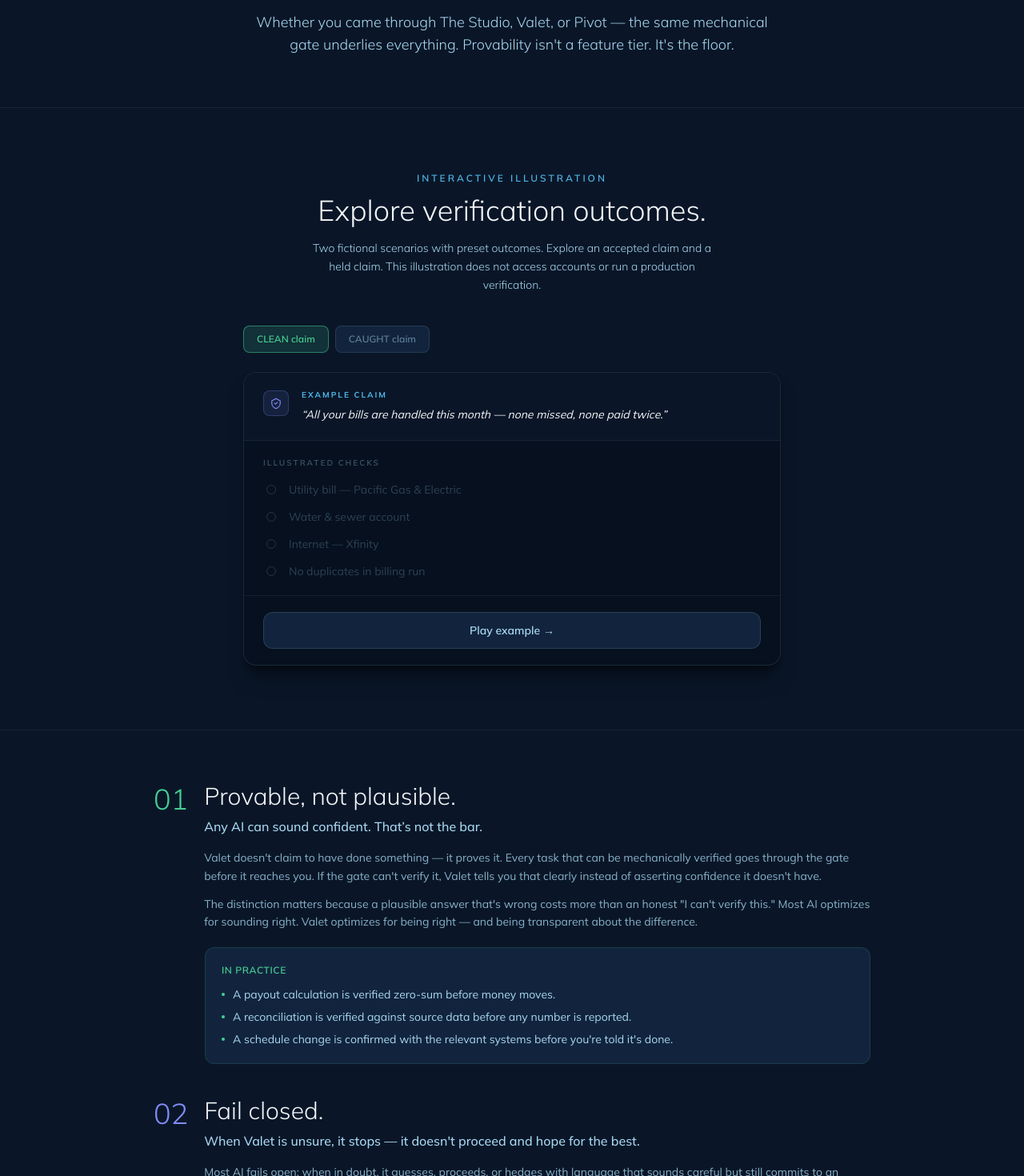
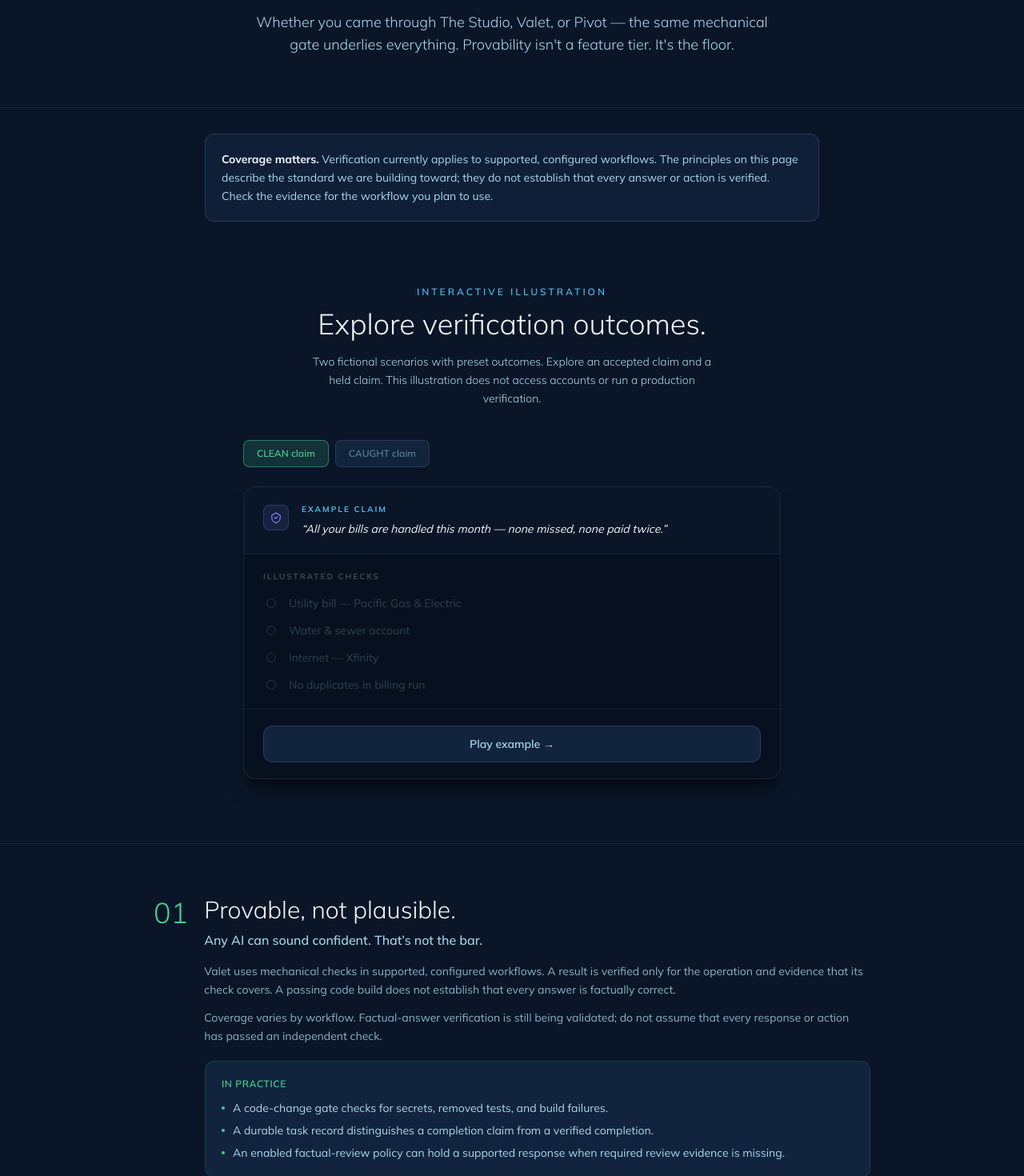
Before and after one commit to BubbaB10/micro-titan-com, a Next.js app: page /why-provable in a window 1280 px wide. Shown: the part 320-1790 px from the top of the page at 80% size. Built offline with nearby package versions, Linux system fonts and the light colour scheme.

Commit message:
Scope public verification claims to supported workflows

```diff
--- a/app/why-provable/page.tsx
+++ b/app/why-provable/page.tsx
@@ -32,17 +32,13 @@ const PILLARS = [
     title: "Provable, not plausible.",
     color: "#46cf93",
     lead: "Any AI can sound confident. That’s not the bar.",
-    body: `Valet doesn't claim to have done something — it proves it. Every task that can be
-mechanically verified goes through the gate before it reaches you. If the gate can't verify it,
-Valet tells you that clearly instead of asserting confidence it doesn't have.
+    body: `Valet uses mechanical checks in supported, configured workflows. A result is verified only for the operation and evidence that its check covers. A passing code build does not establish that every answer is factually correct.
 
-The distinction matters because a plausible answer that's wrong costs more than an honest
-"I can't verify this." Most AI optimizes for sounding right. Valet optimizes for being right
-— and being transparent about the difference.`,
+Coverage varies by workflow. Factual-answer verification is still being validated; do not assume that every response or action has passed an independent check.`,
     examples: [
-      "A payout calculation is verified zero-sum before money moves.",
-      "A reconciliation is verified against source data before any number is reported.",
-      "A schedule change is confirmed with the relevant systems before you're told it's done.",
+      "A code-change gate checks for secrets, removed tests, and build failures.",
+      "A durable task record distinguishes a completion claim from a verified completion.",
+      "An enabled factual-review policy can hold a supported response when required review evidence is missing.",
     ],
   },
   {
@@ -103,6 +99,15 @@ export default function WhyProvablePage() {
             everything. Provability isn&apos;t a feature tier. It&apos;s the floor.
           </p>
         </div>
+      </section>
+
+      <section className="px-4 pt-8" aria-label="Verification coverage">
+        <p className="max-w-3xl mx-auto rounded-xl border border-[rgba(168,216,240,0.15)] bg-[#0f1f38] p-5 text-sm text-[#a8d8f0] leading-relaxed">
+          <strong className="text-[#f4f7fa]">Coverage matters.</strong>{" "}
+          Verification currently applies to supported, configured workflows. The principles on this
+          page describe the standard we are building toward; they do not establish that every answer
+          or action is verified. Check the evidence for the workflow you plan to use.
+        </p>
       </section>
 
       {/* Gate demo — illustrative preset outcomes */}
```
